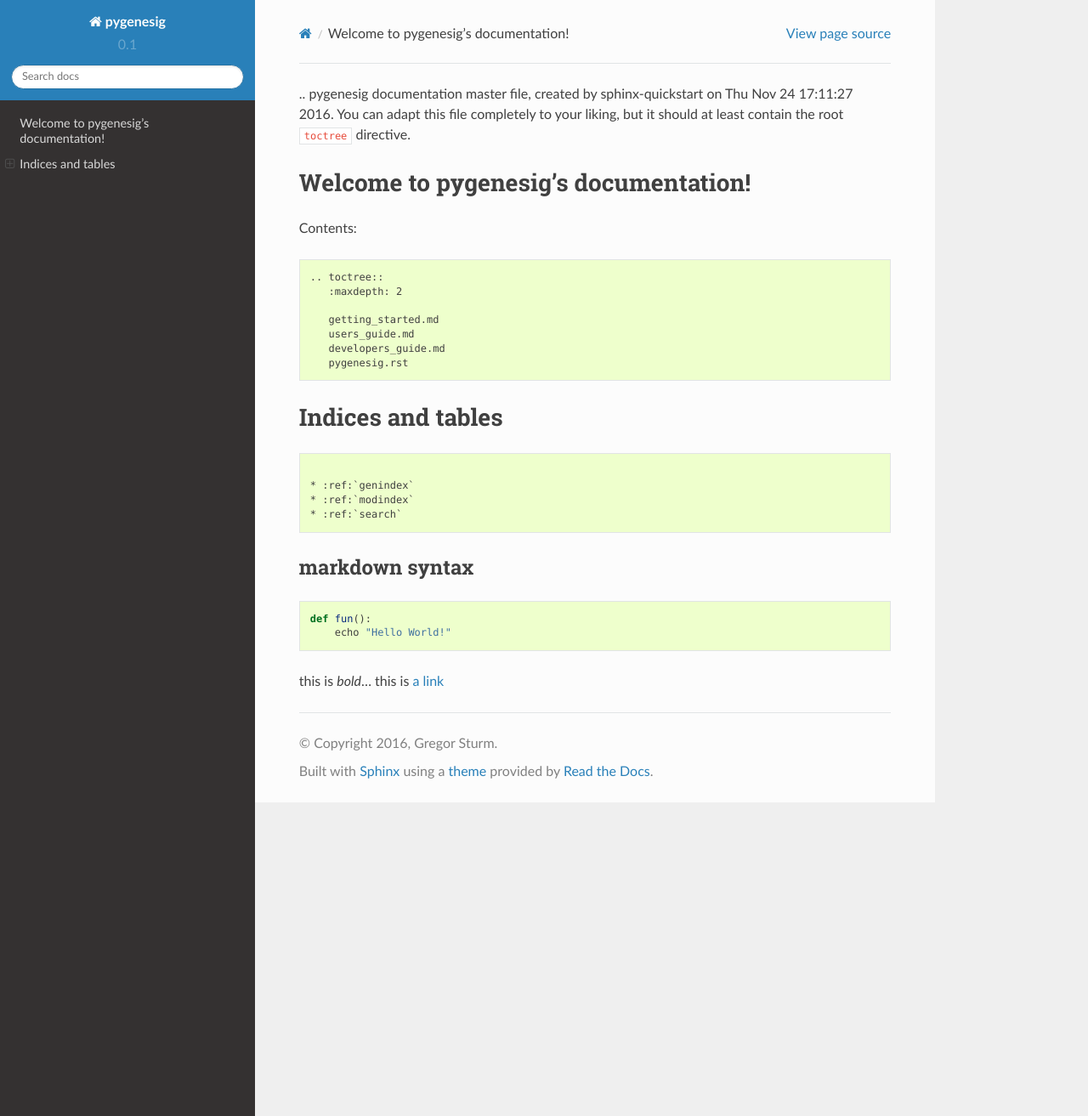
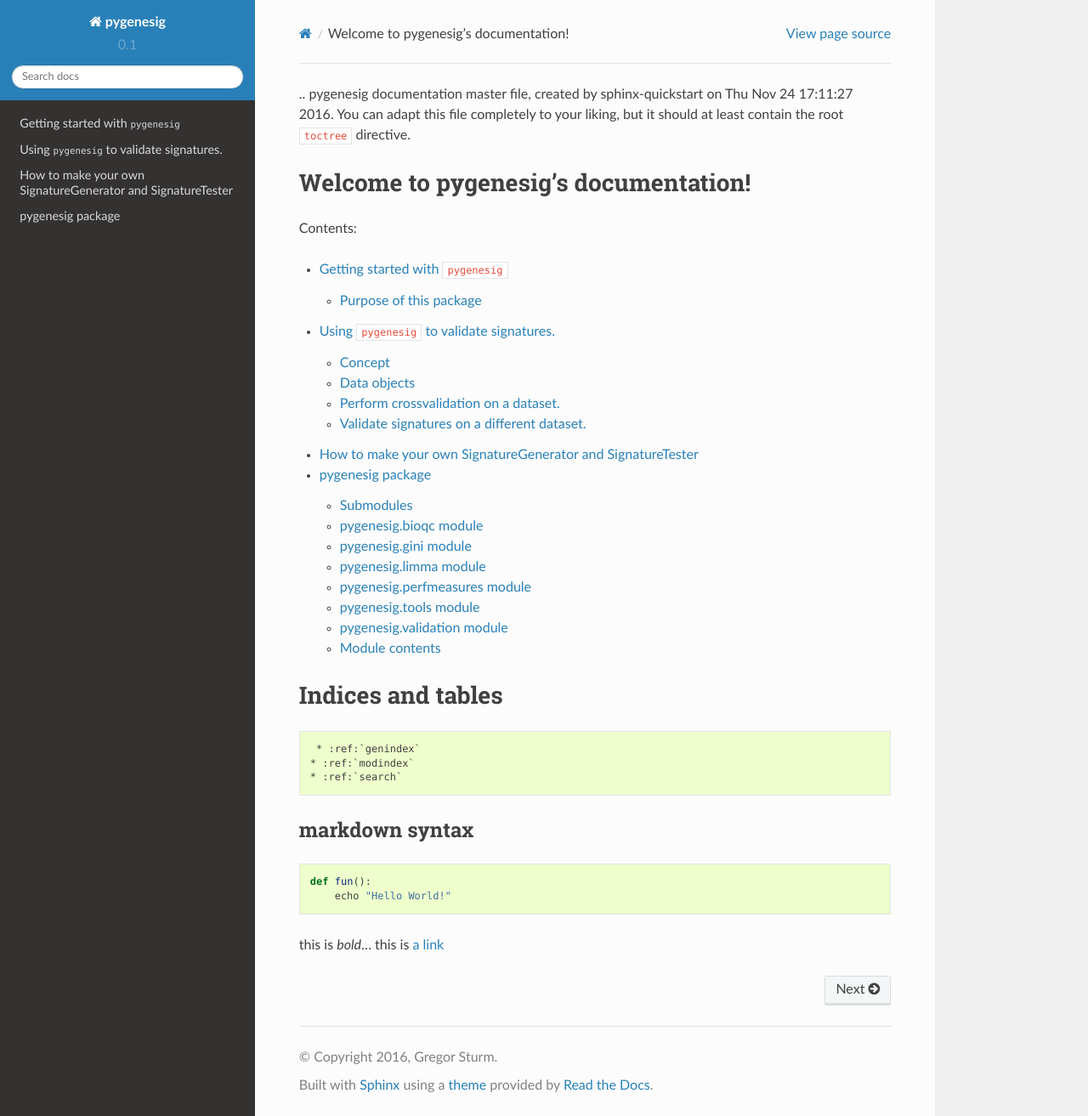
Before and after one commit to grst/pygenesig, a Sphinx documentation site: the page built from docs/index.md, in a window 1280 px wide and 1313 px high. Shown: the whole window at 85% size. Built offline with Sphinx 7.4.7 and the Read the Docs theme 2.0.0, drawn with Linux system fonts in a browser that asks for light colours.

````diff
--- a/docs/conf.py
+++ b/docs/conf.py
@@ -15,7 +15,10 @@
 
 import sys
 import os
+import recommonmark
 from recommonmark.parser import CommonMarkParser
+from recommonmark.transform import AutoStructify
+
 
 # If extensions (or modules to document with autodoc) are in another directory,
 # add these directories to sys.path here. If the directory is relative to the
@@ -294,3 +297,13 @@ texinfo_documents = [
 source_parsers = {
         '.md': CommonMarkParser
 }
+
+
+# app setup hook
+def setup(app):
+    app.add_config_value('recommonmark_config', {
+            'url_resolver': lambda url: '/' + url,
+            'auto_toc_tree_section': 'Contents',
+            'enable_eval_rst' : True
+            }, True)
+    app.add_transform(AutoStructify)
--- a/docs/index.md
+++ b/docs/index.md
@@ -23,13 +23,14 @@ Contents:
 Indices and tables
 ==================
 
-```eval_rst
 
-* :ref:`genindex`
+```
+ * :ref:`genindex`
 * :ref:`modindex`
 * :ref:`search`
+```
 
-```
+
 
 ## markdown syntax
 ```python
````
Also changed, not shown: 1 other file.
